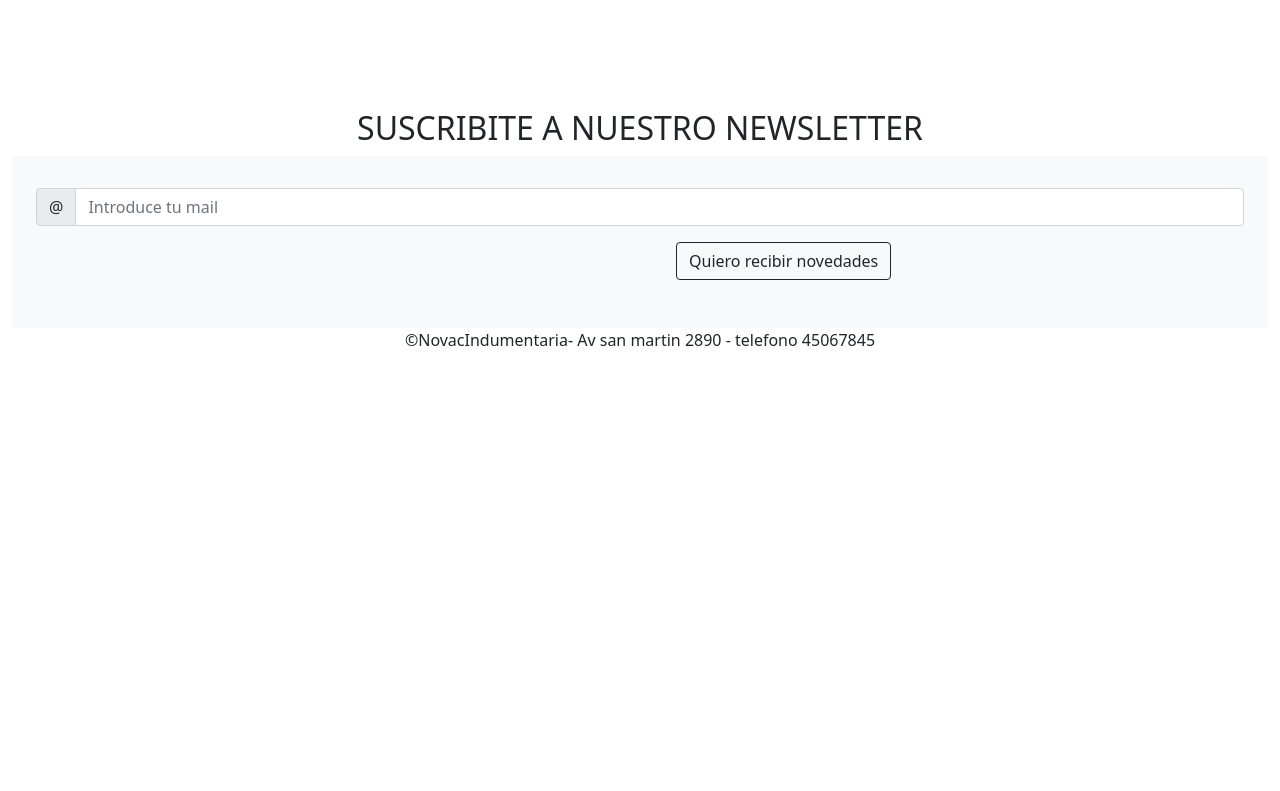
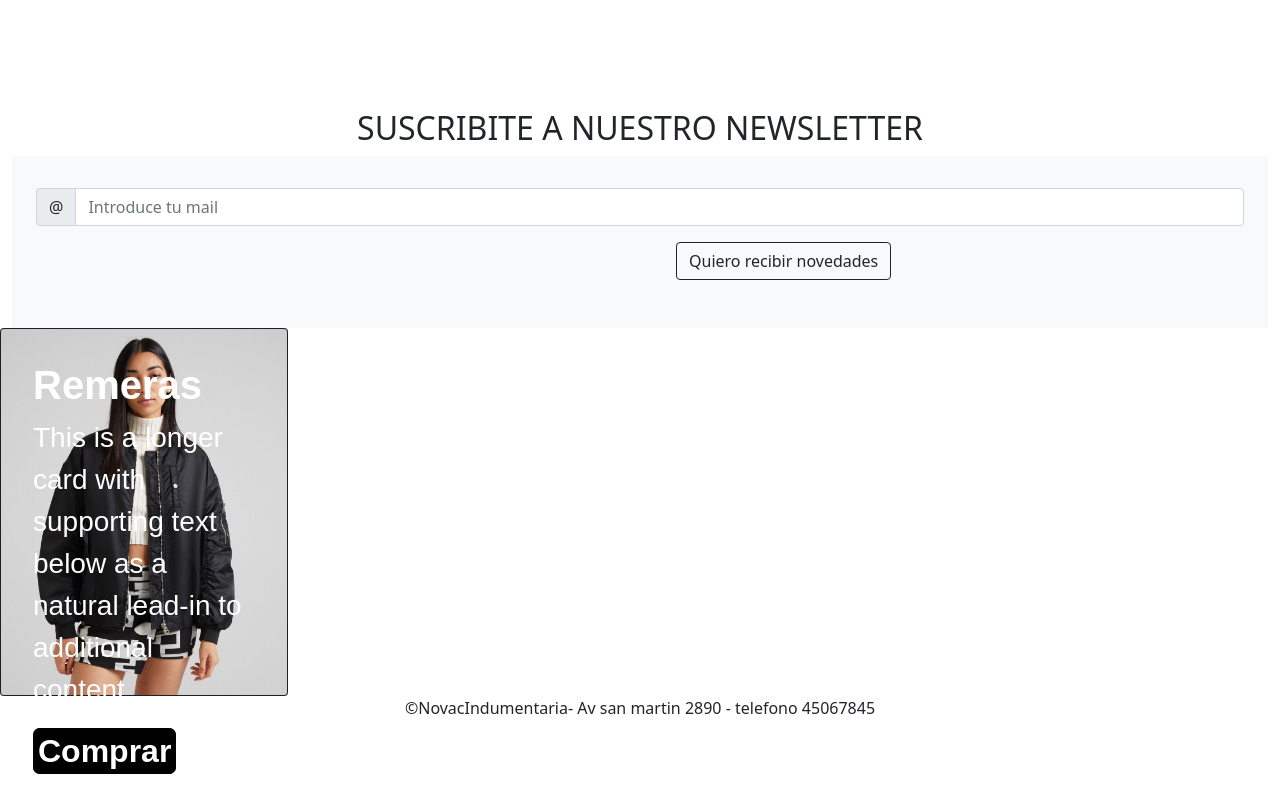
Before and after one commit to florenciavargas/novacind, a website: page index.html in a window 1280 px wide. Shown: the part 5071-5862 px from the top of the page. Before the commit the page ends 5439 px from the top, so only its background shows below. Drawn offline with nearby package versions, Linux system fonts and the light colour scheme; a web font is replaced by a local one.

Commit message:
cambios tarjetas

```diff
--- a/index.html
+++ b/index.html
@@ -5,7 +5,8 @@
     <meta http-equiv="X-UA-Compatible" content="IE=edge">
     <meta name="viewport" content="width=device-width, initial-scale=1.0">
     <meta name="description" content="Indumentaria Femenina">
-    <meta name="keywords" content="INDUMENTARIA FEMENINA, ROPA DE MUJER, JUVENIL, ACCESIBLE, ESTILOS, MODA, REDES SOCIALES, FASHION, ENVIOS GRATIS, REMERAS, MUSCULOSAS, BUZOS, CAMPERAS, BLAZERS, CARTERAS, CARTERAS PEQUENAS, MOCHILAS, ZAPATOS DE MUJER, ZAPATOS FEMENINOS, BOTAS, BORCEGOS, CUERO, SALE, DESCUENTOS, DESCUENTOS INVIERNO, CUOTAS SIN INTERES, AHORA 12, AHORA 18, AHORA 24, TARJETAS DE CREDITO, PROMOCIONES, ESTAMPAS, ROPA DE DIA, ROPA DE NOCHE, SHORTS, POLLERAS, GORROS, ACCESORIOS, CINTOS">
+    <meta name="keywords"
+        content="INDUMENTARIA FEMENINA, ROPA DE MUJER, JUVENIL, ACCESIBLE, ESTILOS, MODA, REDES SOCIALES, FASHION, ENVIOS GRATIS, REMERAS, MUSCULOSAS, BUZOS, CAMPERAS, BLAZERS, CARTERAS, CARTERAS PEQUENAS, MOCHILAS, ZAPATOS DE MUJER, ZAPATOS FEMENINOS, BOTAS, BORCEGOS, CUERO, SALE, DESCUENTOS, DESCUENTOS INVIERNO, CUOTAS SIN INTERES, AHORA 12, AHORA 18, AHORA 24, TARJETAS DE CREDITO, PROMOCIONES, ESTAMPAS, ROPA DE DIA, ROPA DE NOCHE, SHORTS, POLLERAS, GORROS, ACCESORIOS, CINTOS">
     <link rel="stylesheet" href="https://cdnjs.cloudflare.com/ajax/libs/animate.css/4.1.1/animate.min.css" />
     <link href="https://cdn.jsdelivr.net/npm/bootstrap@5.1.3/dist/css/bootstrap.min.css" rel="stylesheet"
         integrity="sha384-1BmE4kWBq78iYhFldvKuhfTAU6auU8tT94WrHftjDbrCEXSU1oBoqyl2QvZ6jIW3" crossorigin="anonymous">
@@ -17,7 +18,8 @@
     <header>
         <nav class="navbar navbar-expand-lg navbar-light bg-light fw-bold fixed-top">
             <div class="container-fluid">
-                <a class="navbar-brand nav-titulo animate__animated animate__bounce fs-1" href="index.html">NOVAC IND</a>
+                <a class="navbar-brand nav-titulo animate__animated animate__bounce fs-1" href="index.html">NOVAC
+                    IND</a>
                 <button class="navbar-toggler" type="button" data-bs-toggle="collapse"
                     data-bs-target="#navbarSupportedContent" aria-controls="navbarSupportedContent"
                     aria-expanded="false" aria-label="Toggle navigation">
@@ -181,8 +183,8 @@
                         <h2 class="hero_title text-center bg-dark text-light">DESCUBRI NUESTRO <span> SALE </span></h2>
                     </div>
                     <div>
-                        <a href="sale.html"> <img src="images/banner3parte.jpg" alt="mujer acostada"
-                                width="100%" class="hero__imagen"></a>
+                        <a href="sale.html"> <img src="images/banner3parte.jpg" alt="mujer acostada" width="100%"
+                                class="hero__imagen"></a>
 
                     </div>
                 </div>
@@ -197,27 +199,33 @@
             <div class="row">
                 <div class="card-group">
                     <div class="card">
-                        <img src="/images/vendido1.jpg" class="card-img-top" alt="buzo celeste">
+                        <img src="images/vendido1.jpg" class="card-img-top" alt="buzo celeste">
                         <div class="card-body">
-                            <h5 class="card-title">BUZO "TACUARI"</h5> <h6>Example heading <span class="badge bg-secondary">New</span></h6>
+                            <h5 class="card-title">BUZO "TACUARI"</h5>
+                            <h6>Example heading <span class="badge bg-secondary">New</span></h6>
                             <p class="card-text">$1199</p>
-                            <a href="sale.html" class="btn btn-link bg-dark text-light text-decoration-none boton-comprar">Comprar</a>
+                            <a href="sale.html"
+                                class="btn btn-link bg-dark text-light text-decoration-none boton-comprar">Comprar</a>
                         </div>
                     </div>
                     <div class="card">
                         <img src="images/vendido2.jpg" class="card-img-top" alt="mujer, buzo beige con dibujos">
                         <div class="card-body">
-                            <h5 class="card-title">BUZO "IMAGINE"</h5> <h6>Example heading <span class="badge bg-secondary">New</span></h6>
+                            <h5 class="card-title">BUZO "IMAGINE"</h5>
+                            <h6>Example heading <span class="badge bg-secondary">New</span></h6>
                             <p class="card-text">$1390</p>
-                            <a href="sale.html" class="btn btn-link bg-dark text-light text-decoration-none boton-comprar">Comprar</a>
+                            <a href="sale.html"
+                                class="btn btn-link bg-dark text-light text-decoration-none boton-comprar">Comprar</a>
                         </div>
                     </div>
                     <div class="card">
                         <img src="images/vendido3.jpg" class="card-img-top" alt="mujer rubia, campera chocolate">
                         <div class="card-body">
-                            <h5 class="card-title">CAMPERA "ROOL"</h5> <h6>Example heading <span class="badge bg-secondary">New</span></h6>
+                            <h5 class="card-title">CAMPERA "ROOL"</h5>
+                            <h6>Example heading <span class="badge bg-secondary">New</span></h6>
                             <p class="card-text">$1250</p>
-                            <a href="sale.html" class="btn btn-link bg-dark text-light text-decoration-none boton-comprar">Comprar</a>
+                            <a href="sale.html"
+                                class="btn btn-link bg-dark text-light text-decoration-none boton-comprar">Comprar</a>
                         </div>
                     </div>
                 </div>
@@ -243,7 +251,8 @@
                             <img src="gif/gifher.gif" class="d-block w-100 imagesabout " alt="mujer, pollera, vestido">
                         </div>
                         <div class="carousel-item">
-                            <img src="images/image2.jpg" class="d-block w-100 imagesabout " alt="mujer, pollera, vincha, imagen animada">
+                            <img src="images/image2.jpg" class="d-block w-100 imagesabout "
+                                alt="mujer, pollera, vincha, imagen animada">
                         </div>
 
                     </div>
@@ -294,6 +303,19 @@
             </div>
         </section>
 
+
+        <div class="card bg-dark text-white tarjeta3">
+            <img src="images/campera1.jpg" class="card-img" alt="">
+            <div class="card-img-overlay">
+                <div class="card-body">
+                    <h5 class="card-title card-tit fs-1 fw-bold">Remeras</h5>
+                    <p class="card-text card-t fs-3">This is a longer card with supporting text below as a
+                        natural
+                        lead-in to additional content. </p>
+                    <a href="remeras.html" class="card-comprar fw-bold fs-2">Comprar</a>
+                </div>
+            </div>
+        </div>
     </main>
 
     <footer>
--- a/scss/_cards.scss
+++ b/scss/_cards.scss
@@ -34,3 +34,7 @@
 .card-context{
     margin: 2em;
 }
+
+.tarjeta3{
+    width: 18rem;
+}
```
Also changed, not shown: loginregister.html (+0 -1 lines), remeras.html (+1 -1 lines), css/style.css.
